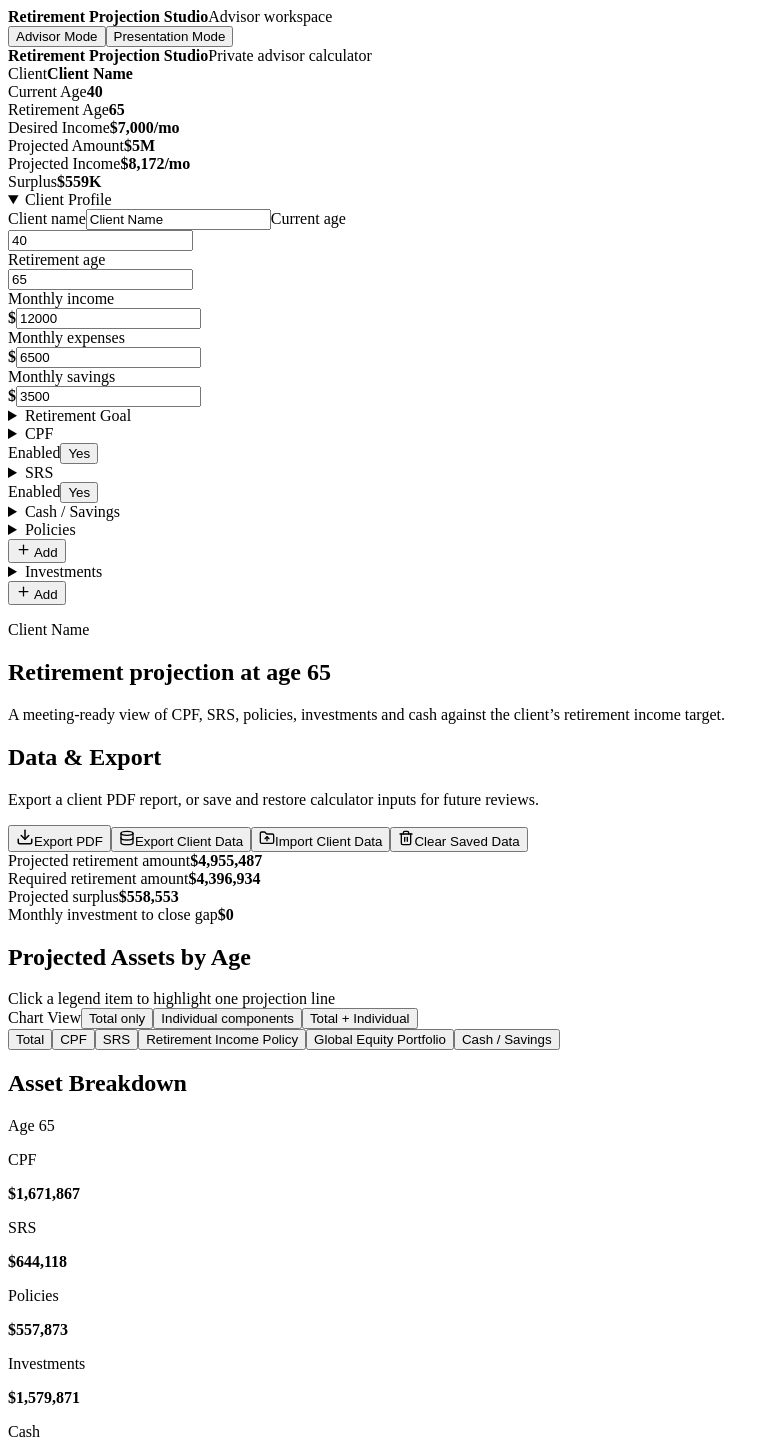
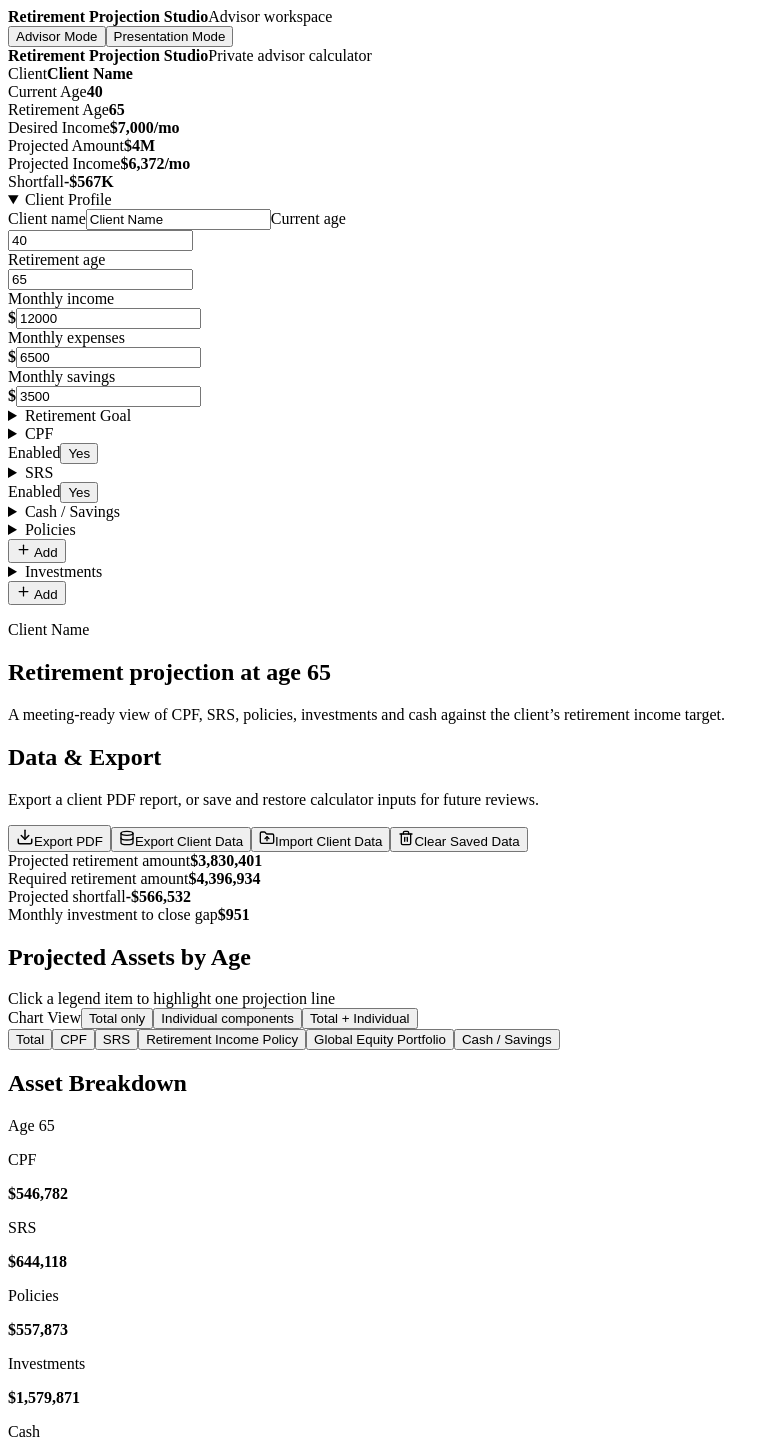
Before and after one commit to KWenYuan/retirement-sum-calculator, a React (Vite) app: page / in a window 1280 px wide. Shown: the top 1456 px of the page, without its empty margins (0-774 px from the left). Built offline with nearby package versions, Linux system fonts and the light colour scheme; the HTML template or start-up script is replaced by a standard one.

Commit message:
Changed it so I can change in the json file

```diff
--- a/src/components/ExportReport.jsx
+++ b/src/components/ExportReport.jsx
@@ -39,7 +39,7 @@ export function ExportReport({
   const includeCash = isCashIncludedInProjection(cash);
   const includeCpf = hasCpfProjectionData(cpf);
   const includeCpf55 = hasCpfFrsMilestoneData(cpf);
-  const includeCpfLife = includeCpf && asNumber(cpf.cpfLifeMonthlyPayout) > 0;
+  const currentAssets = calculateCurrentAssets({ cpf, srs, policies, investments, cash });
   const assetBreakdown = [
     ...(includeCpf ? [['CPF', retirementPoint.cpf]] : []),
     ['SRS', retirementPoint.srs],
@@ -75,10 +75,18 @@ export function ExportReport({
   return (
     <article className="export-report">
       <header className="export-cover avoid-break">
-        <p>Retirement Projection Summary</p>
-        <h1>{profile.clientName || 'Client'}</h1>
-        <div className="export-meta">
-          <span>Date of export: {exportDate}</span>
+        <div className="export-cover-content">
+          <div>
+            <p>Retirement Summary Report</p>
+            <h1>{profile.clientName || 'Client'}</h1>
+            <div className="export-meta">
+              <span>Prepared for: {profile.clientName || 'Client'}</span>
+              <span>Current age: {profile.currentAge}</span>
+              <span>Target retirement age: {profile.retirementAge}</span>
+              <span>Prepared on: {exportDate}</span>
+            </div>
+          </div>
+          <img className="export-logo" src="/logo.png" alt="Advisor logo" />
         </div>
       </header>
 
@@ -95,7 +103,16 @@ export function ExportReport({
       </section>
 
       <section className="export-section avoid-break">
-        <h2>Retirement Outcome</h2>
+        <h2>Current Assets Today</h2>
+        <SimpleTable
+          headers={['Asset Category', 'Current Value', 'Notes']}
+          rows={currentAssets.rows}
+          emptyMessage="No current assets entered."
+        />
+      </section>
+
+      <section className="export-section avoid-break">
+        <h2>Projected Retirement Position</h2>
         <div className="export-kpi-grid">
           <SummaryBox label="Projected retirement amount" value={formatCurrency(retirementPoint.total)} />
           <SummaryBox label="Required retirement amount" value={formatCurrency(needs.requiredAmount)} />
@@ -141,22 +158,15 @@ export function ExportReport({
               ['Estimated BRS', formatCurrency(cpf55.brs)],
               ['Estimated FRS', formatCurrency(cpf55.frs)],
               ['Estimated ERS', formatCurrency(cpf55.ers)],
+              ['Selected retirement sum assumption', cpf55.retirementSumType],
               ['Selected retirement sum amount', formatCurrency(cpf55.retirementSumAmount)],
+              ['Projected OA at age 55', formatCurrency(cpf55.projectedOa)],
+              ['Projected SA at age 55', formatCurrency(cpf55.projectedSa)],
               ['Projected OA + SA at age 55', formatCurrency(cpf55.projectedOaSa)],
               ['Estimated RA set aside', formatCurrency(cpf55.raSetAside)],
               ['Estimated withdrawable amount', formatCurrency(cpf55.withdrawableAmount)],
               [cpf55.shortfall > 0 ? 'Estimated shortfall' : 'Estimated excess', formatCurrency(cpf55.shortfall || cpf55.excess)],
             ]}
-          />
-        </section>
-      )}
-
-      {includeCpfLife && (
-        <section className="export-section avoid-break">
-          <h2>CPF LIFE Income</h2>
-          <SimpleTable
-            headers={['Start age', 'Estimated monthly payout']}
-            rows={[[cpf.cpfLifePayoutStartAge, formatCurrency(cpf.cpfLifeMonthlyPayout)]]}
           />
         </section>
       )}
@@ -338,13 +348,67 @@ function SimpleTable({ headers, rows, emptyMessage = 'No records entered.' }) {
             <td colSpan={headers.length}>{emptyMessage}</td>
           </tr>
         ) : rows.map((row, index) => (
-          <tr key={`${row.join('-')}-${index}`}>
+          <tr className={String(row[0]).startsWith('Total Current Assets Today') ? 'export-total-row' : ''} key={`${row.join('-')}-${index}`}>
             {row.map((cell, cellIndex) => <td key={`${cell}-${cellIndex}`}>{cell}</td>)}
           </tr>
         ))}
       </tbody>
     </table>
   );
+}
+
+function calculateCurrentAssets({ cpf, srs, policies, investments, cash }) {
+  const rows = [];
+  let total = 0;
+
+  if (hasCpfProjectionData(cpf)) {
+    const oa = asNumber(cpf.oaBalance);
+    const sa = asNumber(cpf.saBalance);
+    const ma = asNumber(cpf.maBalance);
+    const cpfTotal = oa + sa + ma;
+    rows.push(['CPF OA', formatCurrency(oa), 'Included']);
+    rows.push(['CPF SA', formatCurrency(sa), 'Included']);
+    rows.push(['CPF MA', formatCurrency(ma), 'Included']);
+    rows.push(['Total CPF', formatCurrency(cpfTotal), 'CPF balances entered']);
+    total += cpfTotal;
+  }
+
+  if (srs.enabled && asNumber(srs.currentBalance) > 0) {
+    const srsValue = asNumber(srs.currentBalance);
+    rows.push(['SRS', formatCurrency(srsValue), 'Included']);
+    total += srsValue;
+  }
+
+  policies.forEach((policy) => {
+    const value = asNumber(policy.currentValue);
+    rows.push([policy.name || 'Policy', formatCurrency(value), 'Policy value']);
+    total += value;
+  });
+
+  const totalPolicyValue = policies.reduce((sum, policy) => sum + asNumber(policy.currentValue), 0);
+  if (policies.length > 0) rows.push(['Total current policy value', formatCurrency(totalPolicyValue), 'Policy values entered']);
+
+  investments.forEach((investment) => {
+    const value = asNumber(investment.currentValue);
+    rows.push([investment.name || 'Investment', formatCurrency(value), 'Investment value']);
+    total += value;
+  });
+
+  const totalInvestmentValue = investments.reduce((sum, investment) => sum + asNumber(investment.currentValue), 0);
+  if (investments.length > 0) rows.push(['Total current investment value', formatCurrency(totalInvestmentValue), 'Investment values entered']);
+
+  const cashValue = asNumber(cash.currentSavings);
+  if (cashValue > 0 || isCashIncludedInProjection(cash)) {
+    rows.push([
+      'Cash / Savings',
+      formatCurrency(cashValue),
+      isCashIncludedInProjection(cash) ? 'Included' : 'Excluded from retirement projection',
+    ]);
+    total += cashValue;
+  }
+
+  rows.push(['Total Current Assets Today', formatCurrency(total), 'Current values entered']);
+  return { rows, total };
 }
 
 function buildSrsSummary(profile, srs) {
--- a/src/components/InputSections.jsx
+++ b/src/components/InputSections.jsx
@@ -53,16 +53,6 @@ export function CpfSection({ cpf, setCpf, profile }) {
   const cpfSums = getCpfRetirementSums(cpf, profile);
   const selectedSum = getSelectedCpfRetirementSum(cpf, profile);
   const cpf55Transfer = calculateCpfAge55Transfer(cpf, profile);
-  const brsGrowthPercent = cpf.brsGrowthRateAfterLastKnownYear === ''
-    ? ''
-    : Number(cpf.brsGrowthRateAfterLastKnownYear ?? 0) * 100;
-  const updateBrsGrowthRate = (value) => {
-    if (value === '') {
-      update('brsGrowthRateAfterLastKnownYear', '');
-      return;
-    }
-    update('brsGrowthRateAfterLastKnownYear', Number(value) / 100);
-  };
   return (
     <AccordionSection title="CPF" action={<Toggle label="Enabled" checked={cpf.enabled} onChange={(value) => update('enabled', value)} />}>
       {cpf.enabled && (
@@ -73,38 +63,25 @@ export function CpfSection({ cpf, setCpf, profile }) {
             <NumberField label="CPF MA" prefix="$" value={cpf.maBalance} onChange={(value) => update('maBalance', value)} />
             <NumberField label="Monthly CPF contribution" prefix="$" value={cpf.monthlyContribution} onChange={(value) => update('monthlyContribution', value)} />
           </div>
-          <details className="advanced-block">
-            <summary>Advanced CPF assumptions</summary>
-            <div className="form-grid compact input-compact-grid">
-              <NumberField label="CPF annual interest" suffix="%" step={0.1} value={cpf.annualInterest} onChange={(value) => update('annualInterest', value)} />
-              <SelectField label="Retirement sum type" value={cpf.useManualRetirementSumAmount ? 'Manual' : (cpf.retirementSumType || 'FRS')} onChange={(value) => {
-                update('retirementSumType', value);
-                update('useManualRetirementSumAmount', value === 'Manual');
-              }} options={['BRS', 'FRS', 'ERS', 'Manual']} />
-              <Toggle label="Use manual retirement sum amount" checked={Boolean(cpf.useManualRetirementSumAmount)} onChange={(value) => update('useManualRetirementSumAmount', value)} />
-              {cpf.useManualRetirementSumAmount && (
-                <NumberField label="Manual retirement sum amount" prefix="$" value={cpf.manualRetirementSumAmount ?? cpf.frsAmountAt55} onChange={(value) => {
-                  update('manualRetirementSumAmount', value);
-                  update('frsAmountAt55', value);
-                }} />
-              )}
-              <NumberField label="Future BRS growth rate after last official year" suffix="%" step={0.1} value={brsGrowthPercent} onChange={updateBrsGrowthRate} />
-              <NumberField label="Minimum withdrawal if below selected sum" prefix="$" value={cpf.minimumWithdrawalIfBelowFRS} onChange={(value) => update('minimumWithdrawalIfBelowFRS', value)} />
-              <NumberField label="CPF LIFE payout age" value={cpf.cpfLifePayoutStartAge} onChange={(value) => update('cpfLifePayoutStartAge', value)} />
-              <NumberField label="CPF LIFE monthly payout" prefix="$" value={cpf.cpfLifeMonthlyPayout} onChange={(value) => update('cpfLifeMonthlyPayout', value)} />
-              <Toggle label="Include CPF in retirement total" checked={cpf.includeInTotal} onChange={(value) => update('includeInTotal', value)} />
-              <Toggle label="Show CPF 55 withdrawable in timeline" checked={cpf.includeCpf55WithdrawableInTimeline !== false} onChange={(value) => update('includeCpf55WithdrawableInTimeline', value)} />
-            </div>
-            <p className="field-helper">Used to estimate future BRS for clients who turn 55 after the latest official CPF retirement sum table.</p>
           <div className="policy-derived-panel cpf-sum-panel">
             <span>Client turns 55 in: <strong>{cpfSums.yearTurning55}</strong></span>
             <span>Estimated BRS: <strong>{formatCurrency(cpfSums.brs)}</strong></span>
             <span>Estimated FRS: <strong>{formatCurrency(cpfSums.frs)}</strong></span>
             <span>Estimated ERS: <strong>{formatCurrency(cpfSums.ers)}</strong></span>
-              <span>Selected retirement sum: <strong>{formatCurrency(selectedSum.selectedRetirementSumAmount)}</strong></span>
-              {cpf55Transfer && <span>Estimated withdrawable at 55: <strong>{formatCurrency(cpf55Transfer.withdrawableAmount)}</strong></span>}
+            <span>Selected retirement sum assumption: <strong>{selectedSum.retirementSumType}</strong></span>
+            <span>Selected retirement sum amount: <strong>{formatCurrency(selectedSum.selectedRetirementSumAmount)}</strong></span>
+            {cpf55Transfer && (
+              <>
+                <span>Projected OA at 55: <strong>{formatCurrency(cpf55Transfer.projectedOa)}</strong></span>
+                <span>Projected SA at 55: <strong>{formatCurrency(cpf55Transfer.projectedSa)}</strong></span>
+                <span>Projected OA + SA at 55: <strong>{formatCurrency(cpf55Transfer.projectedOaSa)}</strong></span>
+                <span>Estimated RA set aside: <strong>{formatCurrency(cpf55Transfer.raSetAside)}</strong></span>
+                <span>Estimated withdrawable at 55: <strong>{formatCurrency(cpf55Transfer.withdrawableAmount)}</strong></span>
+                <span>Estimated {cpf55Transfer.shortfall > 0 ? 'shortfall' : 'excess'}: <strong>{formatCurrency(cpf55Transfer.shortfall || cpf55Transfer.excess)}</strong></span>
+              </>
+            )}
           </div>
-          </details>
+          <p className="field-helper">CPF assumptions are managed in <code>cpfRules.js</code>.</p>
         </>
       )}
     </AccordionSection>
--- a/src/config/cpfRules.js
+++ b/src/config/cpfRules.js
@@ -1,6 +1,15 @@
 export const cpfRules = {
-  defaultWithdrawalAt55IfBelowFRS: 5000,
-  defaultCpfLifeStartAge: 65,
+  version: '2026-01',
+  cpfOaInterestRate: 0.025,
+  cpfSaInterestRate: 0.04,
+  cpfMaInterestRate: 0.04,
+  cpfRaInterestRate: 0.04,
+  monthlyContributionAllocation: {
+    oa: 0.6,
+    sa: 0.25,
+    ma: 0.15,
+  },
+  defaultWithdrawalAt55IfBelowRetirementSum: 5000,
   brsGrowthRateAfterLastKnownYear: 0.035,
   knownBrsByYearTurning55: {
     2025: 106500,
@@ -9,4 +18,5 @@ export const cpfRules = {
   },
   ersMultiplierFrom2025: 4,
   frsMultiplier: 2,
+  defaultRetirementSumType: 'FRS',
 };
--- a/src/utils/annualReview.js
+++ b/src/utils/annualReview.js
@@ -98,7 +98,6 @@ export function buildChangedSinceLastReview(previousReviewData, currentState, co
   addTextChange(changes, 'CPF', 'Retirement sum type', previous.cpf.retirementSumType, currentState.cpf.retirementSumType);
   addNumberChange(changes, 'CPF', 'Future BRS growth assumption', previous.cpf.brsGrowthRateAfterLastKnownYear, currentState.cpf.brsGrowthRateAfterLastKnownYear, 'decimal-percent');
   addNumberChange(changes, 'CPF', 'Manual retirement sum amount', previous.cpf.manualRetirementSumAmount, currentState.cpf.manualRetirementSumAmount, 'currency');
-  addNumberChange(changes, 'CPF', 'CPF LIFE payout assumption', previous.cpf.cpfLifeMonthlyPayout, currentState.cpf.cpfLifeMonthlyPayout, 'currency');
 
   addNumberChange(changes, 'SRS', 'SRS balance', previous.srs.currentBalance, currentState.srs.currentBalance, 'currency');
   addNumberChange(changes, 'SRS', 'Annual SRS contribution', previous.srs.annualContribution, currentState.srs.annualContribution, 'currency');
--- a/src/utils/clientData.js
+++ b/src/utils/clientData.js
@@ -187,6 +187,7 @@ function normalizeCpfFields(cpfData, legacyCpfEnabled) {
   const merged = {
     ...defaultCpf,
     ...cpfData,
+    cpfRulesVersion: cpfData.cpfRulesVersion || defaultCpf.cpfRulesVersion,
     brsGrowthRateAfterLastKnownYear: cpfData.brsGrowthRateAfterLastKnownYear ?? defaultCpf.brsGrowthRateAfterLastKnownYear,
     retirementSumType: cpfData.retirementSumType || (cpfData.useManualRetirementSumAmount ? 'Manual' : defaultCpf.retirementSumType),
     useManualRetirementSumAmount: Boolean(cpfData.useManualRetirementSumAmount),
--- a/src/utils/projections.js
+++ b/src/utils/projections.js
@@ -77,10 +77,7 @@ export const getCpfRetirementSums = (cpf = {}, profile = {}, currentYear = new D
     .sort(([a], [b]) => a - b);
   const exactKnown = cpfRules.knownBrsByYearTurning55[yearTurning55];
   const latestKnown = knownEntries[knownEntries.length - 1] || [yearTurning55, 0];
-  const growthRate = decimalRate(
-    cpf.brsGrowthRateAfterLastKnownYear,
-    cpfRules.brsGrowthRateAfterLastKnownYear,
-  );
+  const growthRate = decimalRate(cpfRules.brsGrowthRateAfterLastKnownYear, cpfRules.brsGrowthRateAfterLastKnownYear);
   const brs = typeof exactKnown !== 'undefined'
     ? asNumber(exactKnown)
     : latestKnown[1] * ((1 + growthRate) ** Math.max(0, yearTurning55 - latestKnown[0]));
@@ -104,7 +101,7 @@ export const getSelectedCpfRetirementSum = (cpf = {}, profile = {}) => {
   const manualAmount = asNumber(cpf.manualRetirementSumAmount ?? cpf.frsAmountAt55);
   const type = cpf.useManualRetirementSumAmount || cpf.retirementSumType === 'Manual'
     ? 'Manual'
-    : (cpf.retirementSumType || 'FRS');
+    : (cpf.retirementSumType || cpfRules.defaultRetirementSumType);
   const amountByType = {
     BRS: sums.brs,
     FRS: sums.frs,
@@ -122,10 +119,12 @@ export const getSelectedCpfRetirementSum = (cpf = {}, profile = {}) => {
 
 export const calculateCpfAge55Transfer = (cpf = {}, profile = {}) => {
   if (!hasCpfFrsMilestoneData(cpf)) return null;
-  const oaSa = projectCpfOaSa(cpf, profile.currentAge, 55);
+  const projectedOa = projectCpfAccount(cpf.oaBalance, cpf.monthlyContribution, cpfRules.monthlyContributionAllocation.oa, cpfRules.cpfOaInterestRate, profile.currentAge, 55);
+  const projectedSa = projectCpfAccount(cpf.saBalance, cpf.monthlyContribution, cpfRules.monthlyContributionAllocation.sa, cpfRules.cpfSaInterestRate, profile.currentAge, 55);
+  const oaSa = projectedOa + projectedSa;
   const selected = getSelectedCpfRetirementSum(cpf, profile);
   const retirementSumAmount = selected.selectedRetirementSumAmount;
-  const minimumWithdrawal = asNumber(cpf.minimumWithdrawalIfBelowFRS ?? cpfRules.defaultWithdrawalAt55IfBelowFRS);
+  const minimumWithdrawal = cpfRules.defaultWithdrawalAt55IfBelowRetirementSum;
   const hasMetRetirementSum = oaSa >= retirementSumAmount;
   const withdrawableAmount = hasMetRetirementSum
     ? Math.max(0, oaSa - retirementSumAmount)
@@ -138,6 +137,8 @@ export const calculateCpfAge55Transfer = (cpf = {}, profile = {}) => {
 
   return {
     ...selected,
+    projectedOa,
+    projectedSa,
     projectedOaSa: oaSa,
     retirementSumAmount,
     raSetAside,
@@ -149,18 +150,28 @@ export const calculateCpfAge55Transfer = (cpf = {}, profile = {}) => {
   };
 };
 
+const projectCpfAccount = (balance, monthlyContribution, allocation, annualRateDecimal, currentAge, targetAge) => {
+  const years = Math.max(0, asNumber(targetAge) - asNumber(currentAge));
+  return futureValueWithMonthlyContributions(
+    balance,
+    asNumber(monthlyContribution) * asNumber(allocation),
+    annualRateDecimal * 100,
+    years,
+  );
+};
+
 export const getEffectiveRate = (itemRate, useScenarioReturn, scenarioRate) => (
   useScenarioReturn ? scenarioRate : asNumber(itemRate)
 );
 
 export const projectCpf = (cpf, years) => {
   if (!hasCpfProjectionData(cpf)) return 0;
-  const currentBalance = asNumber(cpf.oaBalance) + asNumber(cpf.saBalance) + asNumber(cpf.maBalance);
-  return futureValueWithMonthlyContributions(
-    currentBalance,
-    cpf.monthlyContribution,
-    cpf.annualInterest,
-    years,
+  const currentAge = 0;
+  const targetAge = years;
+  return (
+    projectCpfAccount(cpf.oaBalance, cpf.monthlyContribution, cpfRules.monthlyContributionAllocation.oa, cpfRules.cpfOaInterestRate, currentAge, targetAge) +
+    projectCpfAccount(cpf.saBalance, cpf.monthlyContribution, cpfRules.monthlyContributionAllocation.sa, cpfRules.cpfSaInterestRate, currentAge, targetAge) +
+    projectCpfAccount(cpf.maBalance, cpf.monthlyContribution, cpfRules.monthlyContributionAllocation.ma, cpfRules.cpfMaInterestRate, currentAge, targetAge)
   );
 };
 
@@ -168,34 +179,22 @@ export const projectCpfAtAge = (cpf, currentAge, targetAge) => {
   if (!hasCpfProjectionData(cpf)) return 0;
   const startAge = asNumber(currentAge);
   const endAge = asNumber(targetAge);
-  const years = Math.max(0, endAge - startAge);
-  const payoutStartAge = asNumber(cpf.cpfLifePayoutStartAge) || 65;
-  const annualPayout = asNumber(cpf.cpfLifeMonthlyPayout) * 12;
-
-  if (endAge <= payoutStartAge || annualPayout <= 0) return projectCpf(cpf, years);
-
-  const yearsToPayoutStart = Math.max(0, payoutStartAge - startAge);
-  let value = projectCpf(cpf, yearsToPayoutStart);
-  const annualRate = rate(cpf.annualInterest);
-  const drawdownYears = Math.max(0, Math.floor(endAge - payoutStartAge));
-
-  for (let year = 0; year < drawdownYears; year += 1) {
-    value = Math.max(0, value * (1 + annualRate) - annualPayout);
+  if (endAge < 55) {
+    return projectCpfAccount(cpf.oaBalance, cpf.monthlyContribution, cpfRules.monthlyContributionAllocation.oa, cpfRules.cpfOaInterestRate, startAge, endAge) +
+      projectCpfAccount(cpf.saBalance, cpf.monthlyContribution, cpfRules.monthlyContributionAllocation.sa, cpfRules.cpfSaInterestRate, startAge, endAge) +
+      projectCpfAccount(cpf.maBalance, cpf.monthlyContribution, cpfRules.monthlyContributionAllocation.ma, cpfRules.cpfMaInterestRate, startAge, endAge);
   }
 
-  return value;
+  const transfer = calculateCpfAge55Transfer(cpf, { currentAge: startAge });
+  if (!transfer) return 0;
+  const yearsAfter55 = Math.max(0, endAge - 55);
+  return compoundAnnual(transfer.raSetAside, cpfRules.cpfRaInterestRate * 100, yearsAfter55);
 };
 
 export const projectCpfOaSa = (cpf, currentAge, targetAge) => {
   if (!hasCpfFrsMilestoneData(cpf)) return 0;
-  const years = Math.max(0, asNumber(targetAge) - asNumber(currentAge));
-  const currentBalance = asNumber(cpf.oaBalance) + asNumber(cpf.saBalance);
-  return futureValueWithMonthlyContributions(
-    currentBalance,
-    cpf.monthlyContribution,
-    cpf.annualInterest,
-    years,
-  );
+  return projectCpfAccount(cpf.oaBalance, cpf.monthlyContribution, cpfRules.monthlyContributionAllocation.oa, cpfRules.cpfOaInterestRate, currentAge, targetAge) +
+    projectCpfAccount(cpf.saBalance, cpf.monthlyContribution, cpfRules.monthlyContributionAllocation.sa, cpfRules.cpfSaInterestRate, currentAge, targetAge);
 };
 
 export const projectSrs = (srs, currentAge, targetAge) => {
@@ -349,7 +348,7 @@ export const isCashIncludedInProjection = (cash = {}) => cash.includeCashInProje
 export const calculateAtAge = ({ profile, cpf, srs, policies, investments, cash, scenarioRate, age }) => {
   const years = Math.max(0, asNumber(age) - asNumber(profile.currentAge));
   const cpfAtAge = projectCpfAtAge(cpf, profile.currentAge, age);
-  const cpfValue = hasCpfProjectionData(cpf) && cpf.includeInTotal ? cpfAtAge : 0;
+  const cpfValue = hasCpfProjectionData(cpf) ? cpfAtAge : 0;
   const visibleCpfValue = cpfAtAge;
   const srsValue = projectSrs(srs, asNumber(profile.currentAge), asNumber(age));
   const policyValue = policies.reduce(
@@ -474,8 +473,6 @@ export const buildRetirementTimeline = (state) => {
     const transfer = calculateCpfAge55Transfer(state.cpf, state.profile);
     if (
       transfer &&
-      state.cpf.includeCpf55WithdrawableInTimeline !== false &&
-      transfer.withdrawableAmount > 0 &&
       cpf55Age >= startAge &&
       cpf55Age <= endAge
     ) {
@@ -484,23 +481,9 @@ export const buildRetirementTimeline = (state) => {
         title: 'CPF Age 55 Transfer',
         amount: transfer.withdrawableAmount,
         category: 'CPF',
-        description: `Client turns 55 in ${transfer.yearTurning55}. Retirement sum type: ${transfer.retirementSumType}. Estimated BRS: ${formatCurrency(transfer.brs)}. Estimated FRS: ${formatCurrency(transfer.frs)}. Estimated ERS: ${formatCurrency(transfer.ers)}. Selected retirement sum: ${formatCurrency(transfer.retirementSumAmount)}. Projected OA + SA: ${formatCurrency(transfer.projectedOaSa)}. Estimated RA set aside: ${formatCurrency(transfer.raSetAside)}. Estimated withdrawable amount: ${formatCurrency(transfer.withdrawableAmount)}. Estimated ${transfer.shortfall > 0 ? 'shortfall' : 'excess'}: ${formatCurrency(transfer.shortfall || transfer.excess)}.`,
+        description: `Client turns 55 in ${transfer.yearTurning55}. Retirement sum type: ${transfer.retirementSumType}. Estimated BRS: ${formatCurrency(transfer.brs)}. Estimated FRS: ${formatCurrency(transfer.frs)}. Estimated ERS: ${formatCurrency(transfer.ers)}. Projected OA at 55: ${formatCurrency(transfer.projectedOa)}. Projected SA at 55: ${formatCurrency(transfer.projectedSa)}. Projected OA + SA: ${formatCurrency(transfer.projectedOaSa)}. Estimated RA set aside: ${formatCurrency(transfer.raSetAside)}. Withdrawable: ${formatCurrency(transfer.withdrawableAmount)}. Estimated ${transfer.shortfall > 0 ? 'shortfall' : 'excess'}: ${formatCurrency(transfer.shortfall || transfer.excess)}.`,
       });
     }
-  }
-
-  if (hasCpfProjectionData(state.cpf) && asNumber(state.cpf.cpfLifeMonthlyPayout) > 0) {
-    const payoutStart = asNumber(state.cpf.cpfLifePayoutStartAge) || 65;
-    addIncomeStream({
-      start: payoutStart,
-      end: endAge,
-      title: `CPF LIFE: ${formatCurrency(state.cpf.cpfLifeMonthlyPayout)}/month`,
-      category: 'CPF',
-      amountPerPeriod: state.cpf.cpfLifeMonthlyPayout,
-      frequency: 'monthly',
-      description: `From age ${payoutStart}. ${formatCurrency(state.cpf.cpfLifeMonthlyPayout)}/month. Lifetime income.`,
-      durationLabel: 'Lifetime',
-    });
   }
 
   if (state.srs.enabled) {
@@ -713,7 +696,7 @@ export const buildIncomeSources = ({ profile, age, ageDetails }) => {
 
 const getIncomeSourceName = (category = '') => {
   const normalized = category.toLowerCase();
-  if (normalized.includes('cpf')) return 'CPF LIFE';
+  if (normalized.includes('cpf')) return 'CPF';
   if (normalized.includes('srs')) return 'SRS withdrawal';
   if (normalized.includes('policy')) return 'Policy income';
   if (normalized.includes('investment')) return 'Investment withdrawal';
```
Also changed, not shown: src/App.jsx (+5 -3 lines), src/data/defaults.js (+5 -4 lines), src/styles.css (+23 -2 lines), 5 other files (tests, documents, lock files or other folders). Lines whose indentation alone changed are shown as unchanged.
